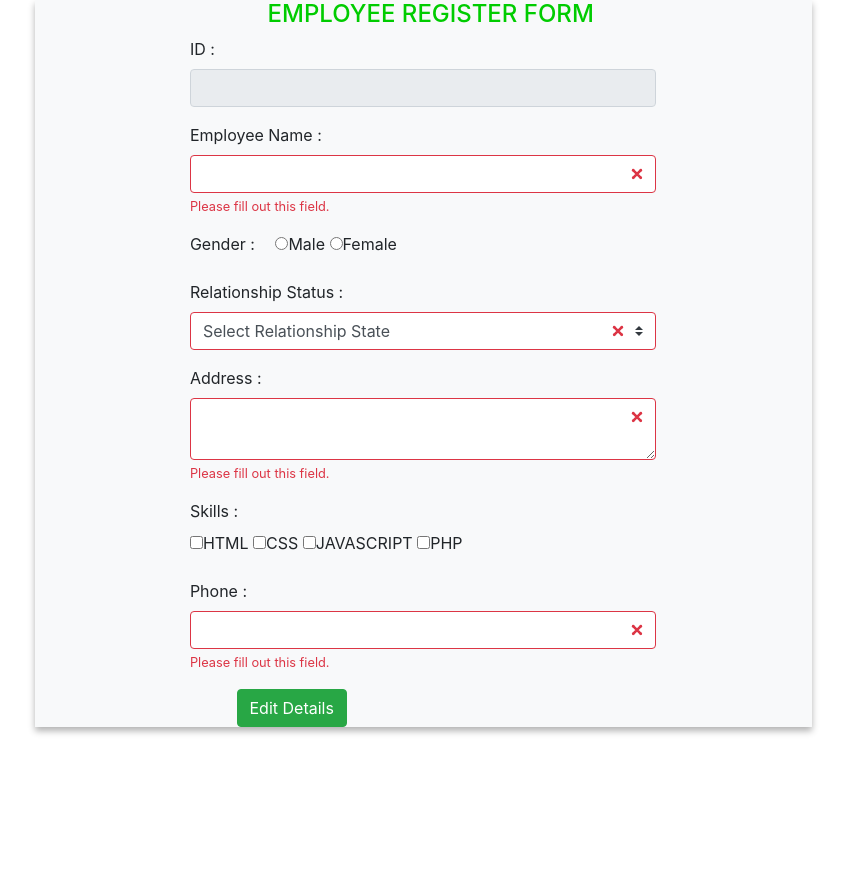
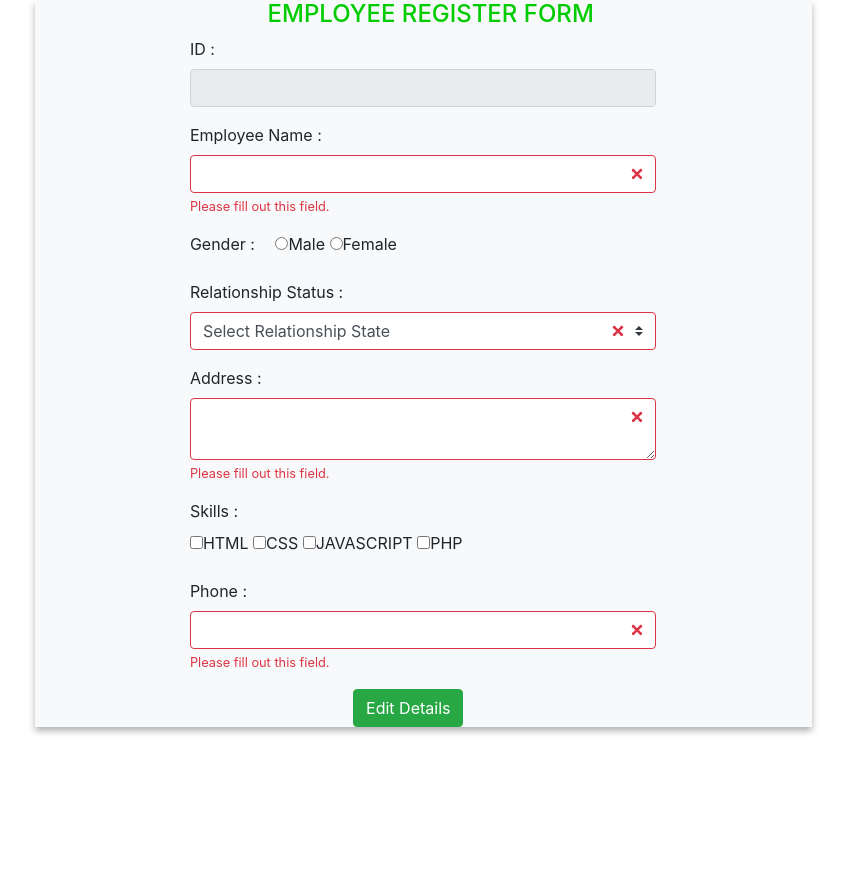
Before and after one commit to NimeshMadusanka/Company, a PHP site: the page made by application/views/EditEmployee.php in a window 1280 px wide. Shown: the part 22-915 px from the top of the page, without its empty margins (217-1063 px from the left). Run offline with PHP 8.4, Linux system fonts and the light colour scheme; the template is opened without the code that fills it, so the values that code supplies are empty; some libraries are stand-ins or nearby versions.

Commit message:
final commit

```diff
--- a/application/controllers/CompanyController.php
+++ b/application/controllers/CompanyController.php
@@ -3,12 +3,14 @@
 class CompanyController extends CI_Controller
 {
 
+    /*constructor function */
     public function __construct()
     {
         parent::__construct();
         $this->load->model('CompanyModel');
     }
 
+    /*insert controller function*/
     public function Register()
     {
 
@@ -50,6 +52,7 @@ class CompanyController extends CI_Controller
         $this->load->view('Register');
     }
 
+    /*List view controller function */
     public function EmployeeList()
     {
         if (isset($_POST['delete_id'])) {
@@ -61,6 +64,7 @@ class CompanyController extends CI_Controller
         $this->load->view('EmployeeList', $data);
     }
 
+    /*Edit controller function */
     public function edit_empoyee()
     {
 
--- a/application/models/CompanyModel.php
+++ b/application/models/CompanyModel.php
@@ -27,7 +27,7 @@ class CompanyModel extends CI_Model
 
     }
 
-
+    /* function of get Employee data*/
     public function getEmployees()
     {
 
@@ -39,6 +39,7 @@ class CompanyModel extends CI_Model
 
     }
 
+    /*function of delete employee details*/
     public function delete($id)
     {
 
@@ -49,6 +50,7 @@ class CompanyModel extends CI_Model
 
     }
 
+    /*function of retrieve employee data */
     public function getData($id)
     {
 
@@ -61,6 +63,7 @@ class CompanyModel extends CI_Model
 
     }
 
+    /*edit function */
     public function edit_emp($id, $name, $gender, $relationship, $address, $html, $css, $javascript, $php, $phone)
     {
 
--- a/application/views/EditEmployee.php
+++ b/application/views/EditEmployee.php
@@ -8,7 +8,7 @@
     <script src="<?php echo base_url(); ?>/public/js/sweetalert.min.js"></script>
     <script src="<?php echo base_url(); ?>/public/js/validation.js"></script>
 
-    <title>Register</title>
+    <title>EditEmployee</title>
 </head>
 <body>
 <div class="container">
@@ -74,7 +74,7 @@
                 <div class="valid-feedback">Valid.</div>
                 <div class="invalid-feedback">Please fill out this field.</div>
             </div>
-            <input style="margin-left: 10%" type="submit" value="Edit Details" class="btn btn-success">
+            <input style="margin-left: 35%" type="submit" value="Edit Details" class="btn btn-success">
     </div>
 
     </form>
@@ -84,6 +84,7 @@
 </html>
 <script>
 
+    /*check wthere one checkbox is checked*/
     function checkForm(form) {
 
         if (document.getElementById("css").checked||document.getElementById("html").checked||document.getElementById("javascript").checked){
@@ -102,6 +103,7 @@
         return phoneCheck(form);
     }
 
+    /*validate phone number*/
     function phoneCheck(form) {
 
         var phone = document.getElementById("phone").value;
```
